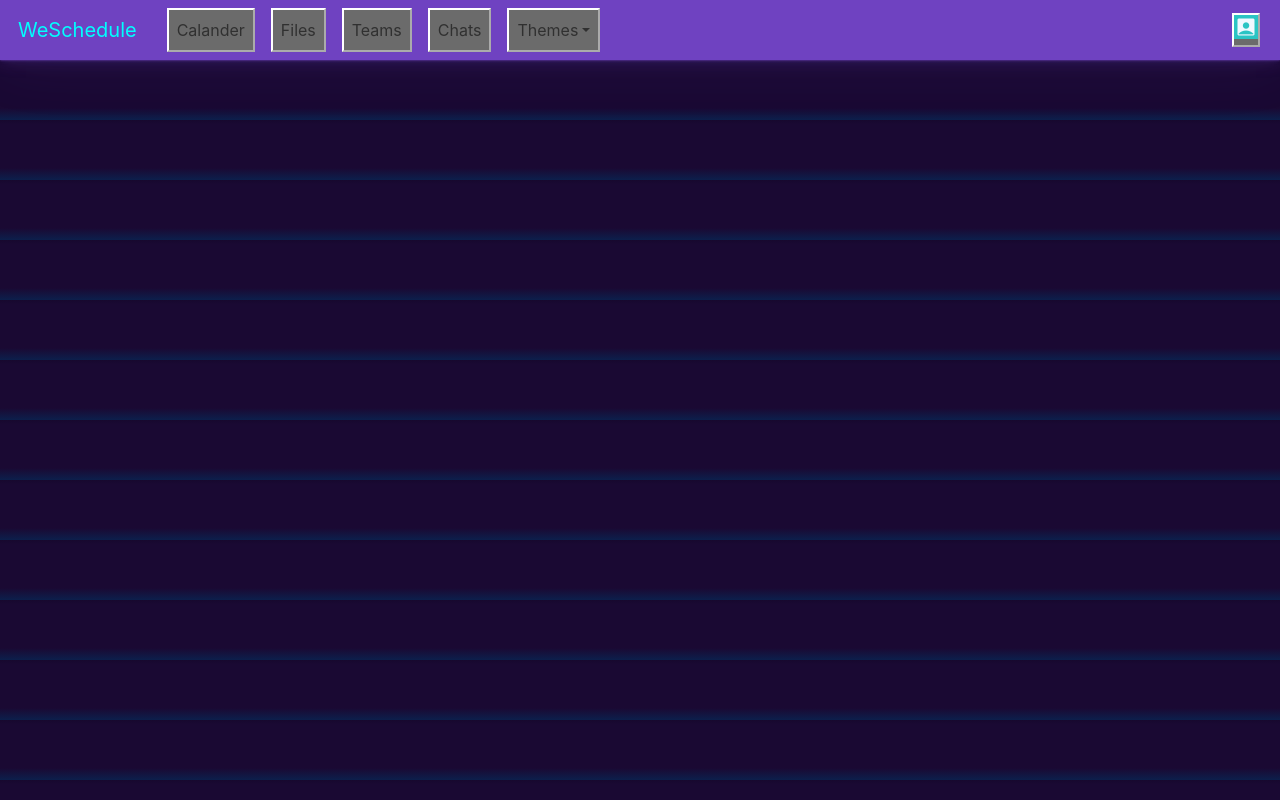
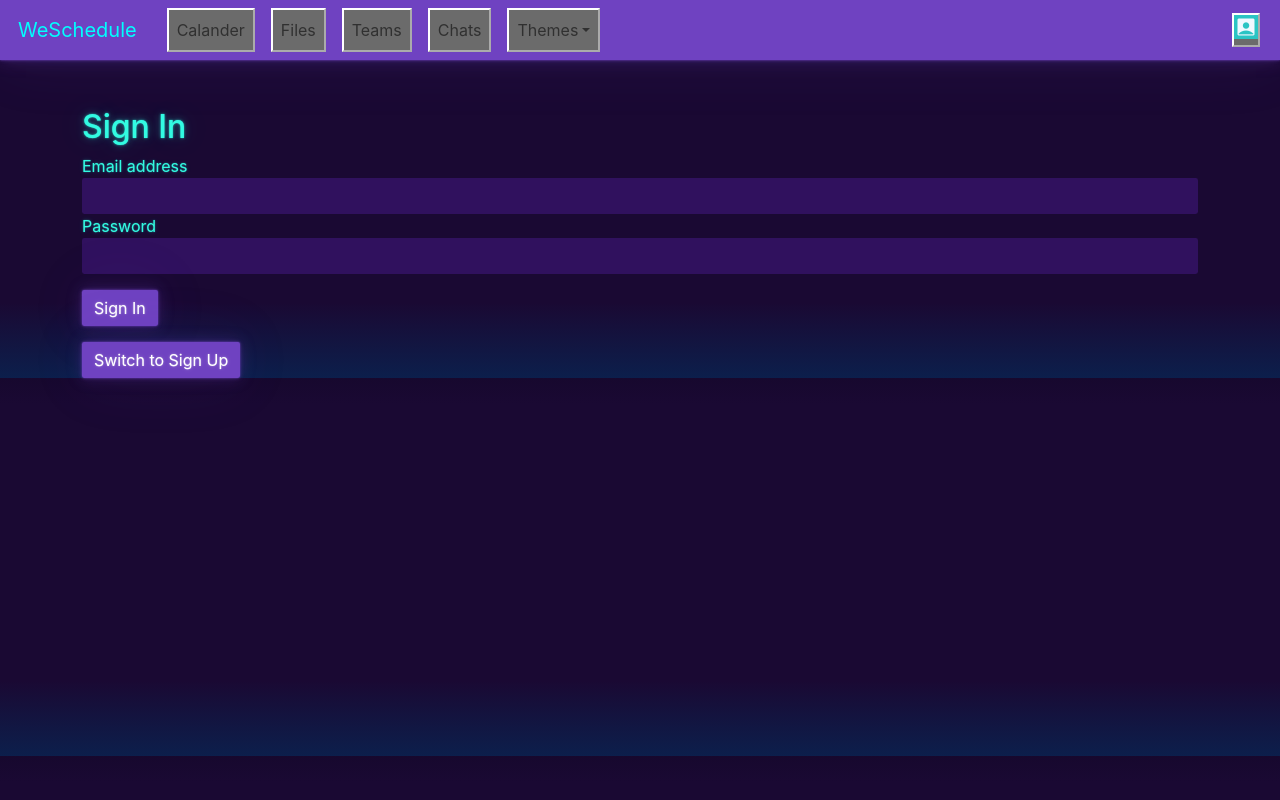
Before and after one commit to isthisdotusernametaken/WeSchedule, a React (Create React App) app in the folder frontend/: page / in a window 1280 px wide. Built offline with nearby package versions, Linux system fonts and the light colour scheme.

Commit message:
Sign in and Sign up
Created a sign in and  sign up forms.

```diff
--- a/frontend/src/App.js
+++ b/frontend/src/App.js
@@ -1,11 +1,13 @@
 import './App.css';
 import React from "react";
 import NavBar from './components/NavBar';
+import SignInOrUp from './components/SignInOrUp';
 
 function App() {
     return (
         <>
             <header><NavBar /></header>
+            <SignInOrUp />
         </>
     );
 }
--- /dev/null
+++ b/frontend/src/components/SignIn.js
@@ -0,0 +1,44 @@
+import React, { useState } from 'react';
+
+function SignIn() {
+    const [email, setEmail] = useState('');
+    const [password, setPassword] = useState('');
+
+    const handleSubmit = (e) => {
+        e.preventDefault();
+        console.log(email, password);
+    };
+
+    return (
+        <>
+            <h2 className="mt-5">Sign In</h2>
+            <form onSubmit={handleSubmit}>
+                <div className="form-group">
+                    <label htmlFor="inputEmail">Email address</label>
+                    <input
+                        type="email"
+                        className="form-control"
+                        id="inputEmail"
+                        value={email}
+                        onChange={e => setEmail(e.target.value)}
+                        required
+                    />
+                </div>
+                <div className="form-group">
+                    <label htmlFor="inputPassword">Password</label>
+                    <input
+                        type="password"
+                        className="form-control"
+                        id="inputPassword"
+                        value={password}
+                        onChange={e => setPassword(e.target.value)}
+                        required
+                    />
+                </div>
+                <button type="submit" className="btn btn-primary mt-3">Sign In</button>
+            </form>
+        </>
+    );
+}
+
+export default SignIn;
--- /dev/null
+++ b/frontend/src/components/SignInOrUp.js
@@ -0,0 +1,19 @@
+import React, { useState } from 'react';
+import SignIn from './SignIn';
+import SignUp from './SignUp';
+
+function SignInOrUp() {
+    const [signIn, setSignIn] = useState(true);
+
+    return (
+        <div className="container mt-5">
+            {signIn ? <SignIn /> : <SignUp />}
+            <button className="btn btn-primary mt-3"
+                onClick={() => setSignIn(state => !state)}>
+                Switch to {signIn ? "Sign Up" : "Sign In"}
+            </button>
+        </div>
+    );
+}
+
+export default SignInOrUp;
--- /dev/null
+++ b/frontend/src/components/SignUp.js
@@ -0,0 +1,114 @@
+import React, { useState} from 'react';
+
+const SignUp = () => {
+    // State for form fields
+    const [username, setUsername] = useState('');
+    const [email, setEmail] = useState('');
+    const [password, setPassword] = useState('');
+    const [confirmPassword, setConfirmPassword] = useState('');
+    const [languages, setLanguages] = useState([["English"], ["en"]]);
+
+    const [isEmailValid, setIsEmailValid] = useState(true);
+    const [isPasswordValid, setIsPasswordValid] = useState(true);
+    const [isConfirmPasswordValid, setIsConfirmPasswordValid] = useState(true);
+
+    // Handle form submission
+    const handleSubmit = (e) => {
+        e.preventDefault();
+
+        const usernameValid = username.trim() !== "";
+
+        // Validate email format
+        const emailValid = email.trim() !== "";
+
+        // Validate password
+        const passwordValid = password.trim() !== ""
+
+        // Validate that password and confirm password match
+        const confirmPasswordValid = password === confirmPassword;
+
+        setIsEmailValid(emailValid);
+        setIsPasswordValid(passwordValid);
+        setIsConfirmPasswordValid(confirmPasswordValid);
+
+        // If all validations pass, proceed with signup logic
+        if (emailValid && passwordValid && confirmPasswordValid && usernameValid) {
+            console.log('Signup successful!');
+        } else {
+            console.log('Please correct the form errors.');
+        }
+    };
+
+    return (
+        <>
+            <h2 className="mb-4">Sign Up</h2>
+            <form onSubmit={handleSubmit}>
+                {/* Username */}
+                <div className="mb-3">
+                    <label htmlFor="username" className="form-label">
+                        Username:
+                    </label>
+                    <input
+                        type="text"
+                        className="form-control"
+                        id="username"
+                        onChange={(e) => setUsername(e.target.value)}
+                    />
+                </div>
+                {/* Email */}
+                <div className="mb-3">
+                    <label htmlFor="email" className="form-label">
+                        Email:
+                    </label>
+                    <input
+                        type="email"
+                        className="form-control"
+                        id="email"
+                        onChange={(e) => setEmail(e.target.value)}
+                    />
+                    {!isEmailValid && <p style={{ color: 'red' }}>Invalid email format</p>}
+                </div>
+                {/* Password */}
+                <div className="mb-3">
+                    <label htmlFor="password" className="form-label">
+                        Password:
+                    </label>
+                    <input
+                        type="password"
+                        className="form-control"
+                        id="password"
+                        onChange={(e) => setPassword(e.target.value)}
+                    />
+                    {!isPasswordValid && (
+                        <p style={{ color: 'red' }}>
+                            Password must be at least 8 characters with at least one uppercase letter, one lowercase letter, and one digit.
+                        </p>
+                    )}
+                </div>
+                {/* Confirm Password */}
+                <div className="mb-3">
+                    <label htmlFor="confirmPassword" className="form-label">
+                        Confirm Password:
+                    </label>
+                    <input
+                        type="password"
+                        className="form-control"
+                        id="confirmPassword"
+                        value={confirmPassword}
+                        onChange={(e) => setConfirmPassword(e.target.value)}
+                    />
+                    {!isConfirmPasswordValid && (
+                        <p style={{ color: 'red' }}>Passwords do not match</p>
+                    )}
+                </div>
+
+                {/* Submit button */}
+                <button type="submit" className="btn btn-primary">
+                    Sign Up
+                </button>
+            </form>
+        </>
+    );
+};
+
+export default SignUp;
```
Also changed, not shown: 1 other file (tests, documents, lock files or other folders).
